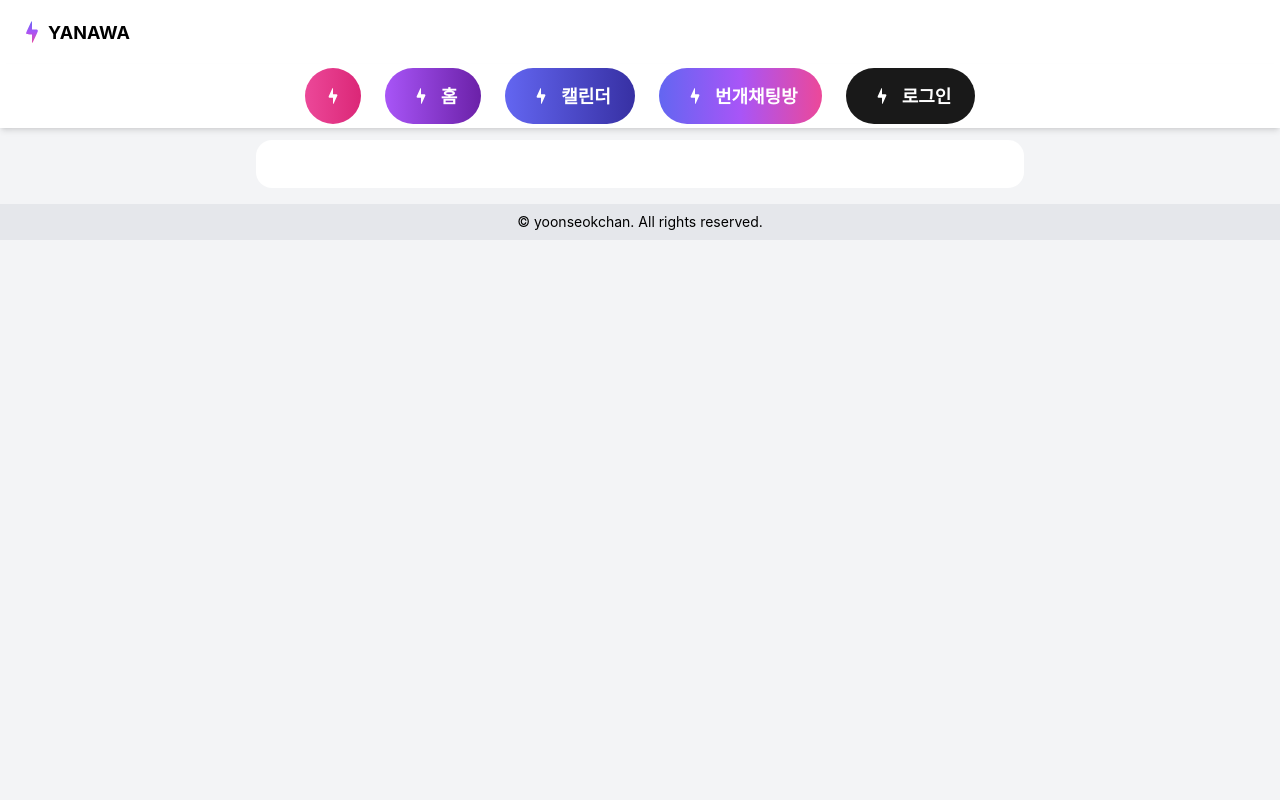
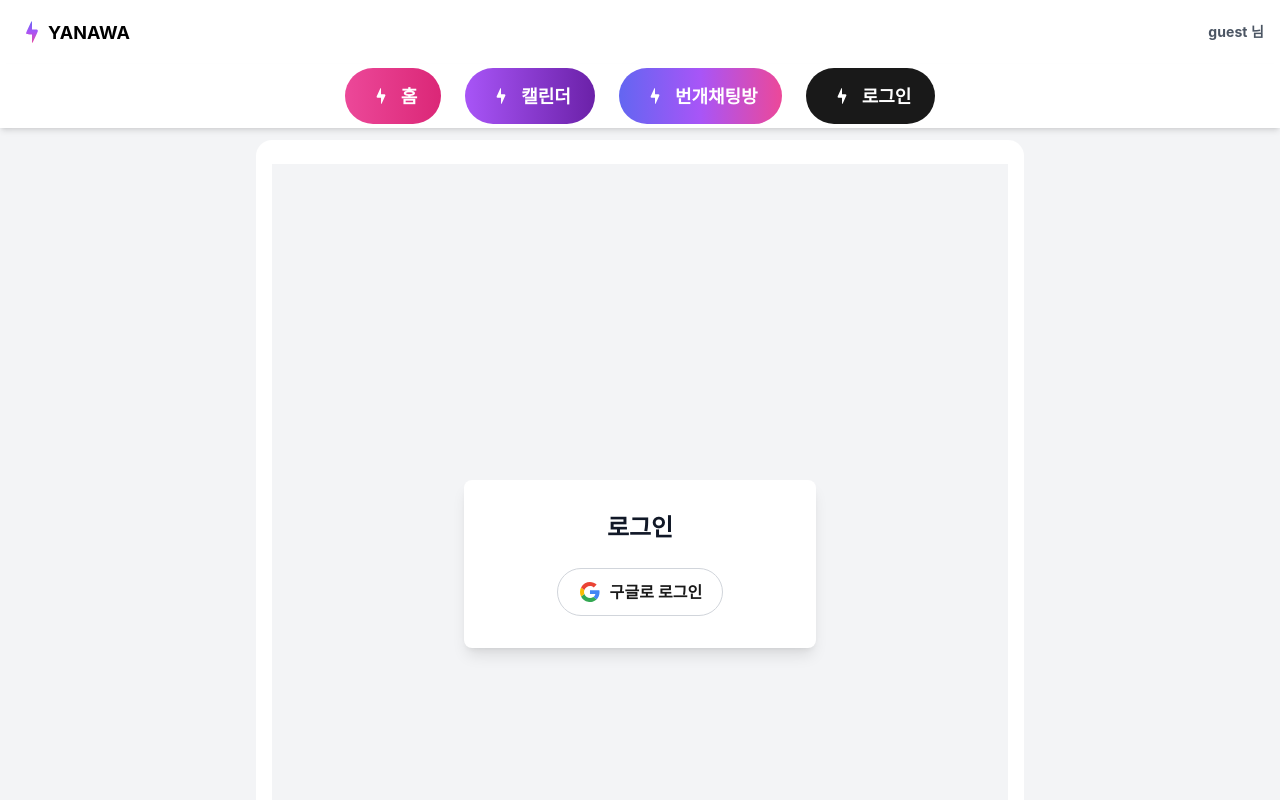
Before and after one commit to tpgus2603/yanawa_front, a React (Create React App) app: page /login in a window 1280 px wide. Shown: the top 800 px of the page. Built offline with nearby package versions, Linux system fonts and the light colour scheme; no server answers; a web font is replaced by a local one.

Commit message:
[#10] 로그인 페이지 배포

```diff
--- a/package.json
+++ b/package.json
@@ -25,7 +25,8 @@
     "workbox-range-requests": "^6.6.0",
     "workbox-routing": "^6.6.0",
     "workbox-strategies": "^6.6.0",
-    "workbox-streams": "^6.6.0"
+    "workbox-streams": "^6.6.0",
+    "zustand": "^5.0.2"
   },
   "scripts": {
     "start": "react-scripts start",
--- a/src/App.js
+++ b/src/App.js
@@ -2,7 +2,6 @@ import React from "react";
 import "./styles/globals.css";
 import { BrowserRouter as Router, Routes, Route } from "react-router-dom";
 import LoginPage from "./pages/LoginPage";
-import SignupPage from "./pages/SignUpPage";
 import HomePage from "./pages/HomePage";
 import ChattingListPage from "./pages/Chatting/ChattingListPage";
 import MyPage from "./pages/Mypage";
@@ -25,7 +24,6 @@ const App = () => {
             <Route path="/chattinglist" element={<ChattingListPage />} />
             <Route path="/mypage" element={<MyPage />} />
             <Route path="/login" element={<LoginPage />} />
-            <Route path="/signup" element={<SignupPage />} />
           </Routes>
         </BodyLayout>
         <Footer />
--- /dev/null
+++ b/src/api/auth.js
@@ -0,0 +1,54 @@
+// src/api/auth.js
+
+/**
+ * Google 로그인 URL 반환
+ * @returns {string} 로그인 엔드포인트 URL
+ */
+export const getLoginUrl = () => {
+  return `${process.env.REACT_APP_BASE_URL}/api/auth/login`;
+};
+
+/**
+ * 로그아웃 API 호출
+ * @returns {Promise<void>}
+ */
+export const logout = async () => {
+  try {
+    const response = await fetch(
+      `${process.env.REACT_APP_BASE_URL}/api/auth/logout`,
+      {
+        method: "GET",
+        credentials: "include", // 세션 쿠키 포함
+      }
+    );
+    if (!response.ok) {
+      throw new Error("Failed to logout");
+    }
+  } catch (error) {
+    console.error("Error during logout:", error);
+    throw error;
+  }
+};
+
+/**
+ * 세션 정보 확인 API 호출
+ * @returns {Promise<Object|null>} 세션이 있으면 사용자 정보 반환, 없으면 null 반환
+ */
+export const getSessionInfo = async () => {
+  try {
+    const response = await fetch(
+      `${process.env.REACT_APP_BASE_URL}/api/session/info`,
+      {
+        method: "GET",
+        credentials: "include", // 세션 쿠키 포함
+      }
+    );
+    if (response.ok) {
+      return await response.json(); // 사용자 정보 반환
+    }
+    return null; // 세션 없음
+  } catch (error) {
+    console.error("Error checking session info:", error);
+    throw error;
+  }
+};
--- a/src/api/schedule.js
+++ b/src/api/schedule.js
@@ -1,5 +1,5 @@
 // api.js
-const baseURL = process.env.REACT_APP_BACKEND_BASE_URL;
+const baseURL = process.env.REACT_APP_BASE_URL;
 
 // Fetch all schedules
 export const fetchAllSchedules = async () => {
--- /dev/null
+++ b/src/components/icons/GoogleLogoIcon.jsx
@@ -0,0 +1,28 @@
+export default function GoogleLogo({ className, ...props }) {
+  return (
+    <svg
+      xmlns="http://www.w3.org/2000/svg"
+      width="20"
+      height="20"
+      viewBox="0 0 20 20"
+      fill="none"
+    >
+      <path
+        d="M16.5883 17.58C18.951 15.3748 20.0011 11.6995 19.371 8.18164H9.97266V12.067H15.3281C15.1181 13.3271 14.3831 14.3772 13.333 15.0598L16.5883 17.58Z"
+        fill="#4285F4"
+      />
+      <path
+        d="M1.04688 14.4824C1.73758 15.843 2.72813 17.0291 3.94387 17.9512C5.15962 18.8733 6.56882 19.5074 8.06526 19.8056C9.5617 20.1039 11.1063 20.0586 12.5827 19.6731C14.0591 19.2876 15.4287 18.572 16.5883 17.5802L13.333 15.06C10.5502 16.8976 5.92982 16.2151 4.35467 11.9097L1.04688 14.4824Z"
+        fill="#34A853"
+      />
+      <path
+        d="M4.35584 11.9095C3.93581 10.5969 3.93581 9.38926 4.35584 8.07664L1.04804 5.50391C-0.159565 7.91912 -0.527099 11.3319 1.04804 14.4822L4.35584 11.9095Z"
+        fill="#FBBC02"
+      />
+      <path
+        d="M4.35467 8.07674C5.50978 4.45391 10.4452 2.35372 13.753 5.4515L16.6408 2.61624C12.5454 -1.32161 4.56469 -1.1641 1.04688 5.50401L4.35467 8.07674Z"
+        fill="#EA4335"
+      />
+    </svg>
+  );
+}
--- a/src/components/layout/HeaderLogoBar.jsx
+++ b/src/components/layout/HeaderLogoBar.jsx
@@ -1,11 +1,23 @@
+import React from "react";
 import LogoIcon from "../icons/LogoIcon";
+import useAuthStore from "../../store/authStore";
 
 const HeaderLogoBar = () => {
+  const { user } = useAuthStore(); // Zustand에서 user 상태 가져오기
+
   return (
-    <div className="flex items-center justify-start w-full h-16 px-4 bg-white">
+    <div className="flex items-center justify-between w-full h-16 px-4 bg-white">
+      {/* 왼쪽: 로고와 앱 이름 */}
       <div className="flex items-center">
         <LogoIcon width={32} height={32} />
         <span className="title-1">YANAWA</span>
+      </div>
+
+      {/* 오른쪽: 사용자 이름 */}
+      <div className="flex items-center">
+        <span className="text-gray-600 label-1">
+          {user ? `${user.name}` : "guest"} 님
+        </span>
       </div>
     </div>
   );
--- a/src/components/layout/HeaderNav.jsx
+++ b/src/components/layout/HeaderNav.jsx
@@ -2,10 +2,12 @@ import React, { useState, useEffect } from "react";
 import { useNavigate } from "react-router-dom";
 import Button from "../Button";
 import LogoIcon from "../icons/LogoIcon";
+import useAuthStore from "../../store/authStore";
 
 export default function HeaderNav() {
   const navigate = useNavigate();
   const [isMobile, setIsMobile] = useState(false);
+  const { user } = useAuthStore(); // Zustand에서 user 상태 가져오기
 
   useEffect(() => {
     const checkMobile = () => setIsMobile(window.innerWidth <= 768);
@@ -18,6 +20,7 @@ export default function HeaderNav() {
   const navigateToHome = () => navigate("/");
   const navigateToChattingList = () => navigate("/chattinglist");
   const navigateToLogin = () => navigate("/login");
+  const navigateToMyPage = () => navigate("/mypage");
 
   return (
     <header className="bg-white shadow-md">
@@ -47,20 +50,14 @@ export default function HeaderNav() {
                 size="icon"
                 theme="black"
                 icon={<LogoIcon fillColor="#ffffff" />}
-                onClick={navigateToLogin}
+                onClick={user ? navigateToMyPage : navigateToLogin} // 조건부 이동
               />
             </>
           ) : (
             <>
               <Button
-                size="icon"
+                size="lg"
                 theme="pink"
-                icon={<LogoIcon fillColor="#ffffff" />}
-                onClick={navigateToHome}
-              />
-              <Button
-                size="lg"
-                theme="purple"
                 icon={<LogoIcon fillColor="#ffffff" />}
                 onClick={navigateToHome}
               >
@@ -68,7 +65,7 @@ export default function HeaderNav() {
               </Button>
               <Button
                 size="lg"
-                theme="indigo"
+                theme="purple"
                 icon={<LogoIcon fillColor="#ffffff" />}
                 onClick={navigateToTimeTable}
               >
@@ -82,6 +79,16 @@ export default function HeaderNav() {
               >
                 번개채팅방
               </Button>
+              {user ? (
+                <Button
+                  size="lg"
+                  theme="black"
+                  icon={<LogoIcon fillColor="#ffffff" />}
+                  onClick={navigateToMyPage}
+                >
+                  마이페이지
+                </Button>
+              ) : (
                 <Button
                   size="lg"
                   theme="black"
@@ -90,6 +97,7 @@ export default function HeaderNav() {
                 >
                   로그인
                 </Button>
+              )}
             </>
           )}
         </div>
--- a/src/pages/LoginPage.jsx
+++ b/src/pages/LoginPage.jsx
@@ -1,7 +1,92 @@
-import React from "react";
+import React, { useEffect, useState } from "react";
+import GoogleLogo from "../components/icons/GoogleLogoIcon";
+import Button from "../components/Button";
+import { getLoginUrl } from "../api/auth";
+import useAuthStore from "../store/authStore";
 
 const LoginPage = () => {
-  return <></>;
+  const { user, fetchSession, logoutUser } = useAuthStore();
+  const [loading, setLoading] = useState(true);
+
+  // 페이지 로드 시 세션 확인
+  useEffect(() => {
+    const fetchSessionInfo = async () => {
+      setLoading(true);
+      try {
+        await fetchSession(); // 세션 정보 가져오기
+      } catch (error) {
+        console.error("Failed to fetch session info:", error);
+      } finally {
+        setLoading(false);
+      }
+    };
+
+    fetchSessionInfo();
+  }, [fetchSession]);
+
+  // Google 로그인 처리
+  const handleGoogleLogin = () => {
+    const loginUrl = getLoginUrl(); // 로그인 URL 가져오기
+    window.location.href = loginUrl; // 리다이렉트
+  };
+
+  // 로그아웃 처리
+  const handleLogout = async () => {
+    try {
+      setLoading(true);
+      await logoutUser();
+    } catch (error) {
+      console.error("Failed to logout:", error);
+    } finally {
+      setLoading(false);
+    }
+  };
+
+  if (loading) {
+    return (
+      <div className="flex items-center justify-center min-h-screen">
+        <p>Loading...</p>
+      </div>
+    );
+  }
+
+  if (user) {
+    return (
+      <div className="flex items-center justify-center min-h-screen p-4 bg-gray-100">
+        <div className="flex flex-col items-center justify-center min-w-[260px] w-1/2 max-w-md p-8 space-y-4 bg-white rounded-lg shadow-lg">
+          <div>
+            <h2 className="text-center heading-2">환영합니다!</h2>
+            <h2 className="text-center heading-1">
+              <span className="text-primary-500">{user.name}</span>님
+            </h2>
+          </div>
+          <p className="text-center text-gray-700">
+            <span className="text-primary-500 title-1">번개모임</span>을 생성해
+            보세요!
+          </p>
+          <Button size="md" theme="black" onClick={handleLogout}>
+            로그아웃
+          </Button>
+        </div>
+      </div>
+    );
+  }
+
+  return (
+    <div className="flex items-center justify-center min-h-screen p-4 bg-gray-100">
+      <div className="flex flex-col items-center min-w-[260px] justify-center w-1/2 max-w-md p-8 space-y-6 bg-white rounded-lg shadow-lg">
+        <h2 className="text-2xl font-bold text-center text-gray-900">로그인</h2>
+        <Button
+          size="md"
+          theme="white"
+          icon={<GoogleLogo />}
+          onClick={handleGoogleLogin}
+        >
+          구글로 로그인
+        </Button>
+      </div>
+    </div>
+  );
 };
 
 export default LoginPage;
--- a/src/pages/SignUpPage.jsx
+++ /dev/null
@@ -1,7 +0,0 @@
-import React from "react";
-
-const SignupPage = () => {
-  return <></>;
-};
-
-export default SignupPage;
--- /dev/null
+++ b/src/store/authStore.js
@@ -0,0 +1,30 @@
+import { create } from "zustand";
+import { getSessionInfo, logout } from "../api/auth";
+
+const useAuthStore = create((set) => ({
+  user: null, // 사용자 정보
+  // user: { name: "윤석찬", email: "ysc0731@ajou.ac.kr" }, // 사용자 정보
+
+  // 세션 정보 가져오기
+  fetchSession: async () => {
+    try {
+      const userInfo = await getSessionInfo();
+      set({ user: userInfo });
+    } catch (error) {
+      console.error("Failed to fetch session info:", error);
+      set({ user: null });
+    }
+  },
+
+  // 로그아웃 처리
+  logoutUser: async () => {
+    try {
+      await logout();
+      set({ user: null });
+    } catch (error) {
+      console.error("Failed to logout:", error);
+    }
+  },
+}));
+
+export default useAuthStore;
```
Also changed, not shown: 1 other file (tests, documents, lock files or other folders). Lines whose indentation alone changed are shown as unchanged.
